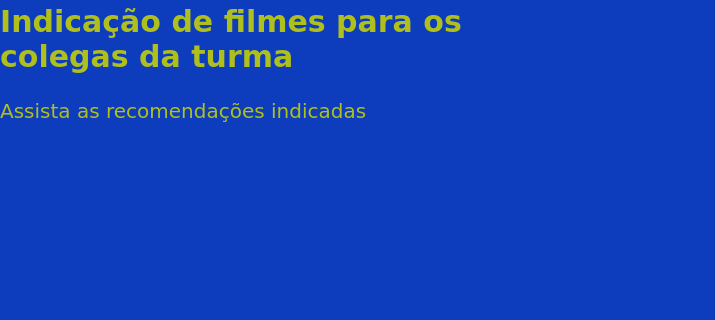
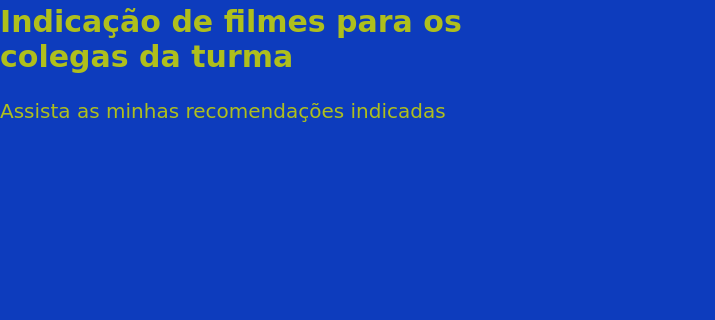
Before and after one commit to MARCIO-CEZAR-DIEHL/Pensamento_Computacional_meu_site_web, a plain HTML site: page index.html in a window 1280 px wide. Shown: the part 241-561 px from the top of the page, 0-715 px from the left. Drawn offline with Linux system fonts and the light colour scheme; a web font is replaced by a local one.

Commit message:
Alteração de subtitulo

```diff
--- a/index.html
+++ b/index.html
@@ -22,7 +22,7 @@
     <section>
         <div class="chamada-texto">
             <h1>Indicação de filmes para os colegas da turma </h1>
-            <p>Assista as recomendações indicadas </p>
+            <p>Assista as minhas recomendações indicadas </p>
         </div>
         <div>
             <iframe width="560" height="315" src="https://www.youtube.com/embed/qma8YVHev0c?si=cs8X_bimEHZEdg8r"
```
